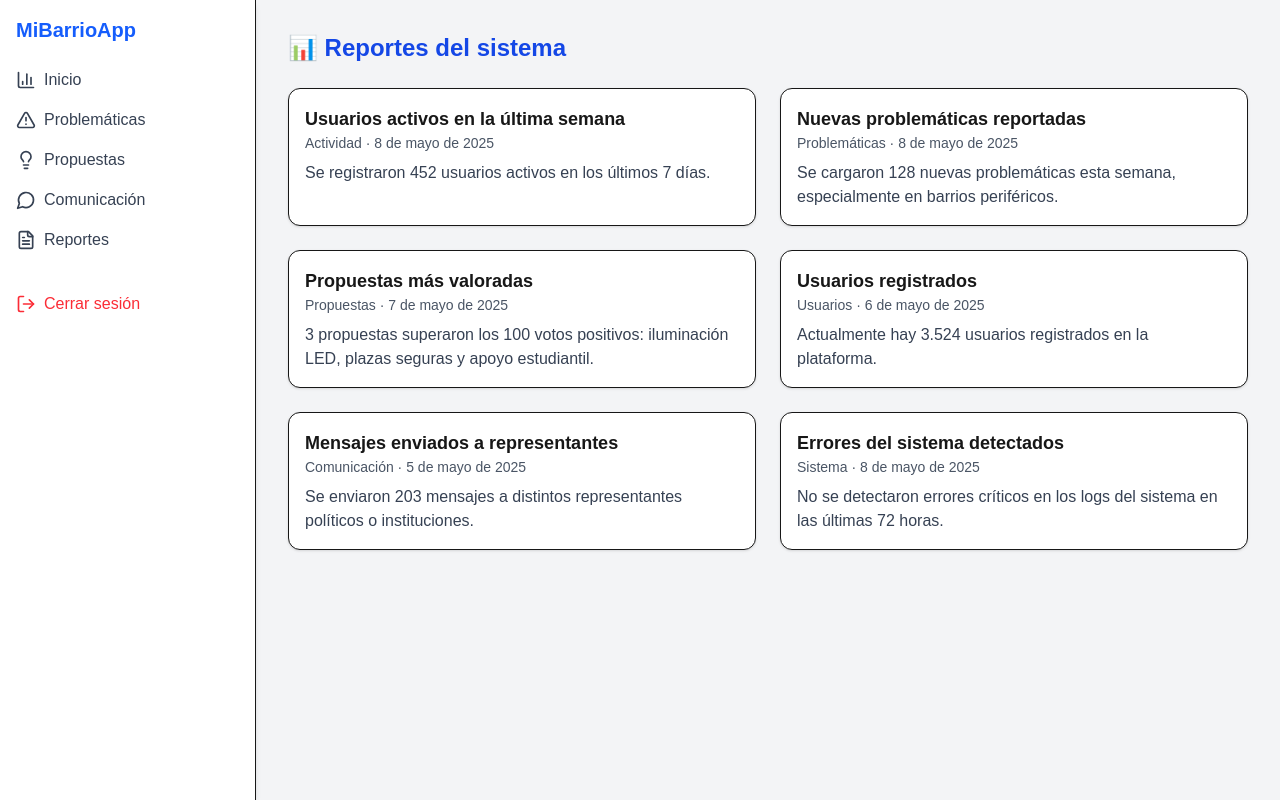
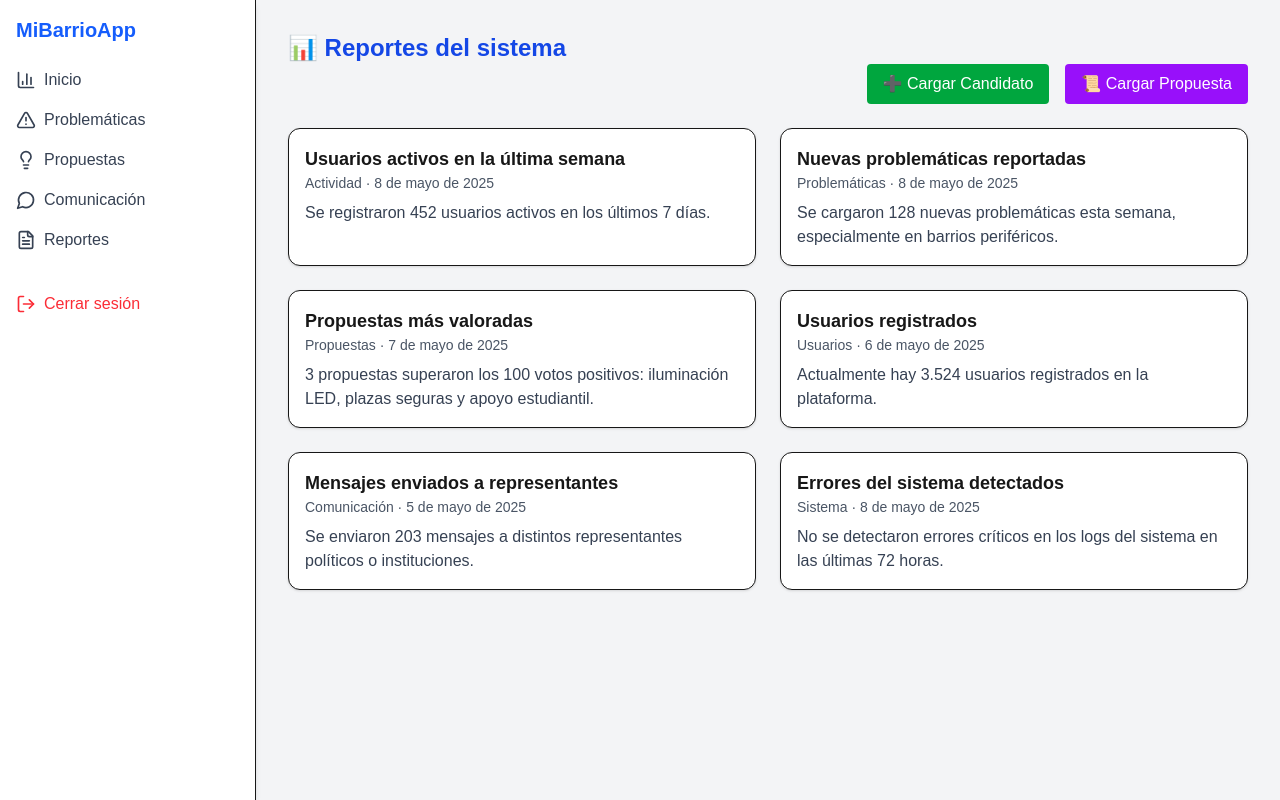
Before and after one commit to agustinibar/mibarriodemo, a Next.js app: page /dashboard in a window 1280 px wide. Both pictures are taken after a click on the button "Reportes". Built offline with nearby package versions, Linux system fonts and the light colour scheme.

Commit message:
acomodando archivos

```diff
--- a/src/Firebase/Handlers/ProblematicasHandler.ts
+++ b/src/Firebase/Handlers/ProblematicasHandler.ts
@@ -1,4 +1,4 @@
-import { Problema, Problematica } from "@/interfaces/Problematicas";
+import { Problema, Problematica } from "@/interfaces/IProblemas";
 import { db } from "../config";
 import { collection, addDoc, getDocs, doc, updateDoc, deleteDoc, Timestamp, orderBy, query, onSnapshot } from "firebase/firestore";
 
--- a/src/components/Problematicas/ProblematicaFormulario.tsx
+++ b/src/components/Problematicas/ProblematicaFormulario.tsx
@@ -2,7 +2,7 @@
 
 import { useState } from "react";
 import { crearReclamo } from "@/Firebase/Handlers/ProblematicasHandler";
-import { Problematica } from "@/interfaces/Problematicas";
+import { Problematica } from "@/interfaces/IProblemas";
 
 type Props = {
   onClose: () => void;
--- a/src/components/Problematicas/ProblematicasList.tsx
+++ b/src/components/Problematicas/ProblematicasList.tsx
@@ -3,7 +3,7 @@
 "use client";
 
 import { crearReclamo, obtenerReclamos } from "@/Firebase/Handlers/ProblematicasHandler";
-import { Problema, Problematica } from "@/interfaces/Problematicas";
+import { Problema, Problematica } from "@/interfaces/IProblemas";
 import { useEffect, useState } from "react";
 import ProblematicaFormulario from "./ProblematicaFormulario";
 
--- a/src/components/Reportes/ReportesList.tsx
+++ b/src/components/Reportes/ReportesList.tsx
@@ -9,7 +9,21 @@ import { es } from "date-fns/locale";
 export default function ListaDeReportes() {
   return (
     <div>
-      <h2 className="text-2xl font-semibold mb-6 text-blue-700">📊 Reportes del sistema</h2>
+      <h2 className="text-2xl font-semibold text-blue-700">📊 Reportes del sistema</h2>
+      <div className="flex justify-end gap-4 mb-6">
+          <button
+            onClick={() => alert("Formulario de carga de candidato")}
+            className="bg-green-600 text-white py-2 px-4 rounded hover:bg-green-700 transition"
+          >
+            ➕ Cargar Candidato
+          </button>
+          <button
+            onClick={() => alert("Formulario de carga de propuesta")}
+            className="bg-purple-600 text-white py-2 px-4 rounded hover:bg-purple-700 transition"
+          >
+            📜 Cargar Propuesta
+          </button>
+      </div>
       <div className="grid grid-cols-1 md:grid-cols-2 gap-6">
         {reportes.map((reporte) => (
           <div
--- /dev/null
+++ b/src/interfaces/ICandidato.ts
@@ -0,0 +1,11 @@
+export interface Candidato {
+  id: string;
+  nombre: string;
+  apellido: string;
+  partido: string;
+  cargo: "Presidente" | "Gobernador" | "Intendente" | "Senador" | "Diputado" | "Concejal";
+  zona: string; // puede ser barrio, provincia, etc.
+  edad: number;
+  propuestas?: string[]; // IDs de propuestas vinculadas
+  fotoURL?: string;
+}
--- /dev/null
+++ b/src/interfaces/IPropuesta.ts
@@ -0,0 +1,9 @@
+export interface Propuesta {
+    id: string;
+    titulo: string;
+    descripcion: string;
+    eje: "Seguridad" | "Educación" | "Infraestructura" | "Salud" | "Juventud" | "Economía";
+    nivel: "Barrial" | "Zonal" | "Estatal" | "Nacional";
+    fecha: string;
+    autor: string;
+  }
```
Also changed, not shown: src/interfaces/Candidato.ts (deleted), src/interfaces/IProblemas.ts (renamed from src/interfaces/Problematicas.ts).
